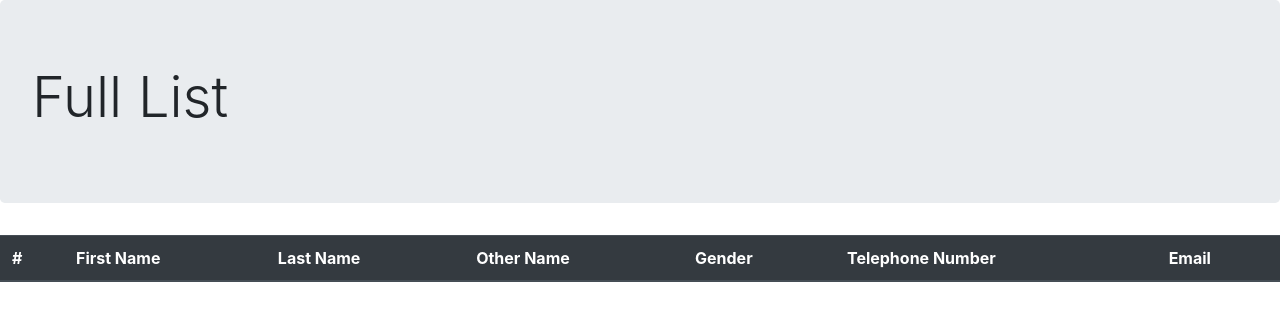
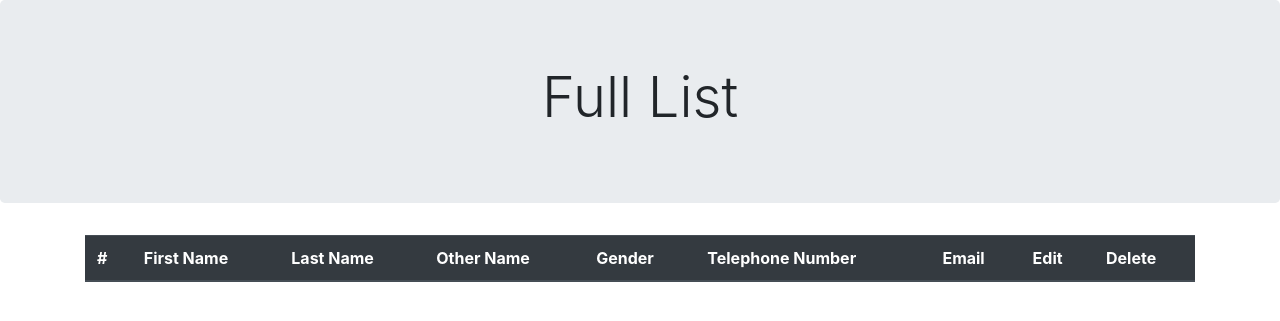
Before and after one commit to Selasi3/user-registration-system, a Django app: page /details/ in a window 1280 px wide. Shown: the part 56-377 px from the top of the page. Run offline with Django 3.2, Linux system fonts and the light colour scheme; data that the repository does not hold is empty; some libraries are stand-ins or nearby versions.

Commit message:
implement functionality to add and delete person

```diff
--- a/mainapp/templates/details.html
+++ b/mainapp/templates/details.html
@@ -4,10 +4,10 @@
 {% block content %}
 
 <div class="jumbotron">
-  <h1 class="display-4">Full List</h1>
+  <h1 class="display-4 text-center">Full List</h1>
 
 </div>
-
+<div class="container">
 <table class="table">
     <thead class="thead-dark">
       <tr>
@@ -18,6 +18,8 @@
           <th scope="col">Gender</th>
           <th scope="col">Telephone Number</th>
           <th scope="col">Email</th>
+          <th scope="col">Edit</th>
+          <th scope="col">Delete</th>
       </tr>
     </thead>
     {% for person in  total_person %}
@@ -31,6 +33,9 @@
           <td>{{ person.gender }}</td>
           <td>{{ person.number }}</td>
           <td>{{ person.email }}</td>
+          <td><a href="{% url 'edit' person.id %}"><button type="button" class="btn btn-primary">+</button></a></td>
+          <td><a href="{% url 'delete' person.id %}"><button type="button" class="btn btn-danger">-</button></a></td>
+
 
 
       </tr>
@@ -38,4 +43,5 @@
 
 {% endfor %}
 </table>
+</div>
 {% endblock %}
--- a/mainapp/urls.py
+++ b/mainapp/urls.py
@@ -23,6 +23,8 @@ urlpatterns = [
     path('add/', views.addPerson, name='add'),
     path('details/', views.details, name='details'),
     path('femalelist/', views.femaleList, name='femalelist'),
-    path('malelist/', views.maleList, name='malelist')
+    path('malelist/', views.maleList, name='malelist'),
+    path("edit/<int:id>", views.editPerson, name="edit"),
+    path('<id>/delete', views.deletePerson, name = 'delete')
 
 ]
--- a/mainapp/views.py
+++ b/mainapp/views.py
@@ -1,7 +1,7 @@
 
 from itertools import count
 from multiprocessing import context
-from django.http import HttpResponseRedirect
+from django.http import Http404, HttpResponseRedirect
 from django.shortcuts import redirect, render
 from django.urls import reverse
 
@@ -33,7 +33,7 @@ def addPerson(request):
 
 def details(request):
 
-    total_person = [person for person in Person.objects.all()]
+    total_person = Person.objects.all()
 
     context = {
         "total_person": total_person,
@@ -58,3 +58,32 @@ def maleList(request):
     }
 
     return render(request, 'malelist.html', context=context)
+
+def editPerson(request,id):
+    try:
+        person = Person.objects.get(pk=id)
+    except Person.DoesNotExist:
+        raise Http404("Person does not exist")
+
+    form = PersonForm(request.POST, instance=person)
+    if form.is_valid():
+        form.save()
+        return HttpResponseRedirect(reverse('index'))
+    else:
+        form = PersonForm(instance=person)
+    context = {
+        "person": person,
+        "form":form
+    }
+    return render(request, 'edit.html', context=context)
+
+def deletePerson(request, id):
+    try:
+        person = Person.objects.get(pk=id)
+    except Person.DoesNotExist:
+        raise Http404("Person does not exist")
+
+    if request.method == "POST":
+        person.delete()
+        return HttpResponseRedirect(reverse('index'))
+    return render(request, "delete.html")
```
Also changed, not shown: mainapp/templates/delete.html (added, +22 -0 lines), mainapp/templates/edit.html (added, +21 -0 lines).
